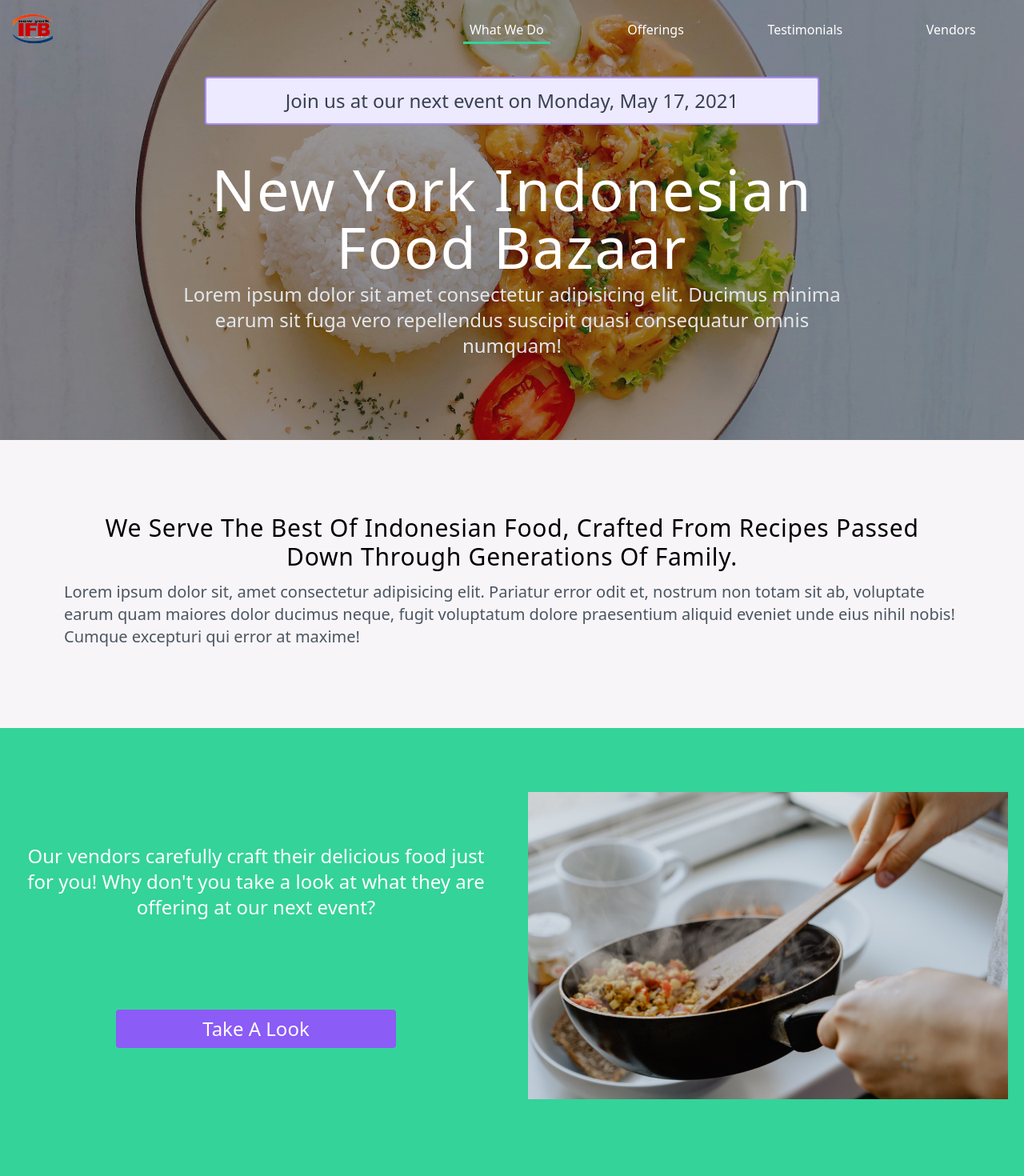
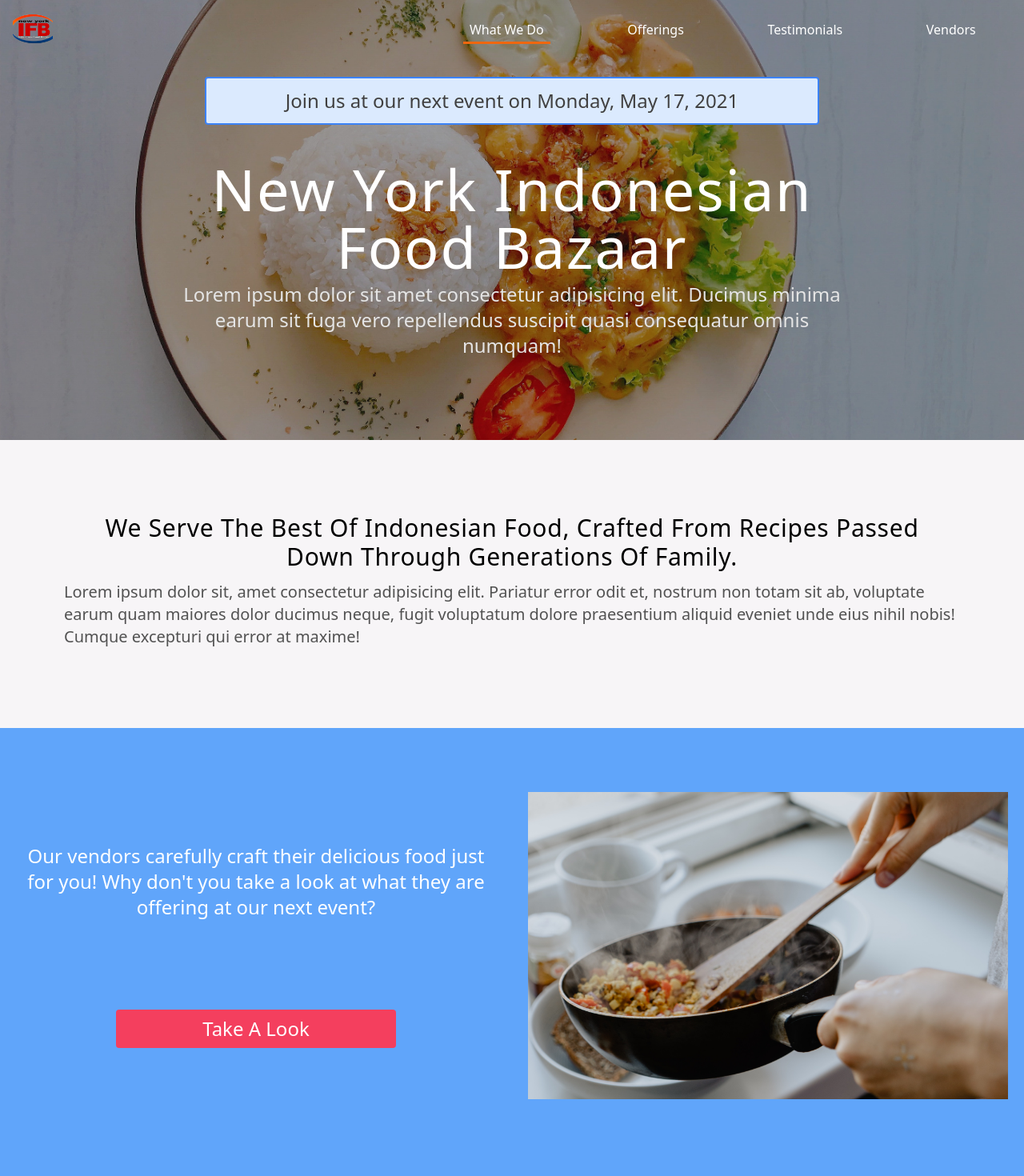
Before and after one commit to kowabunga/ny-indo-food-bazaar, a Next.js app: page / in a window 1280 px wide. Shown: the top 1470 px of the page at 80% size. Built offline with nearby package versions, Linux system fonts and the light colour scheme; no server answers; the database is empty.

Commit message:
matching colors to logo

```diff
--- a/components/footer/footer.js
+++ b/components/footer/footer.js
@@ -2,7 +2,7 @@ import Link from 'next/link';
 
 export default function Footer() {
   return (
-    <footer className='flex flex-col sm:flex-row items-center justify-evenly bg-green-400 h-52 text-white'>
+    <footer className='flex flex-col sm:flex-row items-center justify-evenly bg-blue-400 h-52 text-white'>
       <div>
         <h2 className='text-2xl'>New York Indonesian Food Bazaar</h2>
         <Link href='/auth/login'>
--- a/components/layout/nextEventDate.js
+++ b/components/layout/nextEventDate.js
@@ -1,6 +1,6 @@
 export default function NextEvent() {
   return (
-    <div className='rounded text-center mx-auto w-4/5 lg:w-3/5 mt-5 p-3 text-2xl bg-purple-100 text-gray-700 border-2 border-purple-400'>
+    <div className='rounded text-center mx-auto w-4/5 lg:w-3/5 mt-5 p-3 text-2xl bg-blue-100 text-gray-700 border-2 border-blue-500'>
       <p className='inline-block'>Join us at our next event on</p>{' '}
       <date>{new Date().toLocaleString('en-us', { dateStyle: 'full' })}</date>
     </div>
--- a/components/offerings/offering.js
+++ b/components/offerings/offering.js
@@ -7,7 +7,7 @@ export default function Offering({ offering }) {
         <img src={offering.image} />
       </div>
       <div className='sm:col-start-3 sm:col-end-6 p-3'>
-        <p className='text-xl text-purple-500 mb-2'>{offering.name}</p>
+        <p className='text-xl text-blue-500 mb-2'>{offering.name}</p>
         <p className='ml-2'>{offering.description}</p>
       </div>
     </div>
--- a/components/testimonies/addTestimonyForm.js
+++ b/components/testimonies/addTestimonyForm.js
@@ -34,7 +34,9 @@ export default function AddTestimonyForm({ submitForm, vendorNames }) {
       onSubmit={handleSubmit}
       className='flex flex-col w-4/5 sm:w-3/5 lg:w-2/5 mx-auto p-5 m-5 border rounded bg-white'
     >
-      <h2 className='text-2xl text-center text-green-500'>Add Your Review</h2>
+      <h2 className='text-2xl text-center text-orange-light'>
+        Add Your Review
+      </h2>
       <div className='my-3'>
         <label htmlFor='name' className='text-gray-700 block mb-2'>
           Name (optional)
@@ -44,7 +46,7 @@ export default function AddTestimonyForm({ submitForm, vendorNames }) {
           name='name'
           value={name}
           onChange={e => setName(e.target.value)}
-          className={`block border rounded border-purple-500 p-1 ${styles.width}`}
+          className={`block border rounded p-1 border-red-500 transition duration-100 ease-in focus:ring-2 focus:ring-red-500 focus:outline-none ${styles.width}`}
         />
       </div>
       <div className='my-3'>
@@ -56,7 +58,7 @@ export default function AddTestimonyForm({ submitForm, vendorNames }) {
           name='comment'
           value={comment}
           onChange={e => setComment(e.target.value)}
-          className={`block border rounded border-purple-500 p-1 ${styles.width}`}
+          className={`block border rounded border-red-500 transition duration-100 ease-in focus:ring-2 focus:ring-red-500 focus:outline-none p-1 ${styles.width}`}
           required
         ></textarea>
         <span className={`text-red-500 ml-2 ${hide && 'hidden'}`}>
@@ -70,7 +72,7 @@ export default function AddTestimonyForm({ submitForm, vendorNames }) {
         <select
           onChange={e => setVendor(e.target.value)}
           value={vendor}
-          className={`block border rounded border-purple-500 p-1 ${styles.width}`}
+          className={`block border rounded border-red-500 transition duration-50 ease-in focus:ring-2 focus:ring-red-500 focus:outline-none p-1 ${styles.width}`}
         >
           <option value='DEFAULT' hidden selected></option>
           {vendorNames.map(vendor => (
@@ -80,17 +82,16 @@ export default function AddTestimonyForm({ submitForm, vendorNames }) {
           ))}
         </select>
       </div>
-      {/* //@TODO fix group hover */}
-      <div className='group sm:w-3/5 mx-auto flex justify-center text-purple-500 hover:text-white'>
+      <div className='group sm:w-3/5 mx-auto flex justify-center text-red-500 hover:text-white'>
         <button
           type='submit'
           onClick={e => handleSubmit(e, { name, comment, vendor })}
-          className='w-full border rounded border-purple-500 p-2 transition duration-200 ease-in hover:bg-purple-500 active:text-purple-700  flex items-center justify-evenly'
+          className='w-full rounded bg-red-500 hover:bg-red-600 text-white p-2 transition duration-200 ease-in  flex items-center justify-center'
         >
           {creating && (
             <FontAwesomeIcon
               icon='spinner'
-              className='inline motion-safe:animate-spin text-2xl'
+              className='inline motion-safe:animate-spin text-2xl mr-3'
             />
           )}
           {creating ? 'Creating Testimony...' : 'Create Testimony'}
--- a/components/testimonies/testimonies.js
+++ b/components/testimonies/testimonies.js
@@ -19,7 +19,7 @@ export default function Testimonies({ testimonies }) {
           the New York Indonesian Food Bazaar!
         </p>
         <Link href='/testimonials/create'>
-          <a className='border border-purple-500 sm:w-2/5 lg:w-1/5 mx-auto text-center rounded p-2 bg-white transition duration-200 hover:bg-purple-500 hover:text-white'>
+          <a className='bg-red-500 hover:bg-red-600 text-white sm:w-2/5 lg:w-1/5 mx-auto text-center rounded p-2  transition duration-200'>
             Add Testimony
           </a>
         </Link>
--- a/components/testimonies/testimony.js
+++ b/components/testimonies/testimony.js
@@ -20,7 +20,7 @@ export default function Testimony({ testimony, isDetailsPage }) {
       </cite>
       {!isDetailsPage && (
         <Link href={`/testimonials/${testimony._id}`}>
-          <a className='hover:underline text-purple-500'>Read more...</a>
+          <a className='hover:underline text-blue-600'>Read more...</a>
         </Link>
       )}
     </div>
--- a/components/vendors/vendorInfoCard.js
+++ b/components/vendors/vendorInfoCard.js
@@ -13,7 +13,7 @@ export default function Vendor({ vendor }) {
         <h3 className='text-xl capitalize'>{vendor.name}</h3>
         <p className='text-gray-700 py-2 pl-2'>{vendor.about}</p>
         <Link href={`/vendors/${vendor._id}`}>
-          <a className='hover:underline text-purple-500 flex items-center w-40 pl-2'>
+          <a className='hover:underline text-blue-500 flex items-center w-40 pl-2'>
             Read More About Us
           </a>
         </Link>
--- a/pages/index.js
+++ b/pages/index.js
@@ -22,12 +22,12 @@ export default function Home({ testimonies }) {
         </p>
       </section>
 
-      <section className='py-20 text-xl grid grid-cols-1 grid-rows-2 md:grid-rows-1 md:grid-cols-2 gap-x-10 px-5 bg-green-400'>
+      <section className='py-20 text-xl grid grid-cols-1 grid-rows-2 md:grid-rows-1 md:grid-cols-2 gap-x-10 px-5 bg-blue-400'>
         <p className='col-start-1 col-end-2 row-span-1 p-2 flex flex-col justify-around items-center text-center text-white text-2xl'>
           Our vendors carefully craft their delicious food just for you! Why
           don't you take a look at what they are offering at our next event?
           <Link href='/offerings'>
-            <a className='bg-purple-500 text-white hover:bg-purple-700 w-3/5 transition duration-200 ease-out rounded p-2 mx-auto col-start-2 col-end-3 block capitalize'>
+            <a className='bg-red-500 hover:bg-red-600 text-white w-3/5 transition duration-200 ease-out rounded p-2 mx-auto col-start-2 col-end-3 block capitalize'>
               take a look
             </a>
           </Link>
--- a/styles/navbar.module.css
+++ b/styles/navbar.module.css
@@ -15,7 +15,7 @@
   .liBorderBottom {
     border-right: none;
     border-left: none;
-    border-bottom: 3px solid #34d399;
+    border-bottom: 3px solid #ef670f;
   }
 }
 
--- a/tailwind.config.js
+++ b/tailwind.config.js
@@ -1,5 +1,5 @@
 const defaultTheme = require('tailwindcss/defaultTheme');
-
+const colors = require('tailwindcss/colors');
 module.exports = {
   purge: ['./pages/**/*.{js,ts,jsx,tsx}', './components/**/*.{js,ts,jsx,tsx}'],
   darkMode: false, // or 'media' or 'class'
@@ -9,6 +9,20 @@ module.exports = {
         serif: ['Lato', ...defaultTheme.fontFamily.serif],
       },
     },
+    colors: {
+      transparent: 'transparent',
+      current: 'currentColor',
+      black: colors.black,
+      white: colors.white,
+      gray: colors.trueGray,
+      red: colors.rose,
+      yellow: colors.amber,
+      blue: colors.blue,
+      orange: {
+        light: '#fa671a',
+        DEFAULT: '#ef670f',
+      },
+    },
   },
   variants: {
     animation: ['motion-safe'],
```
Also changed, not shown: pages/vendors/[id].js, public/images/ny_indo_fbzar.jpg (deleted).
